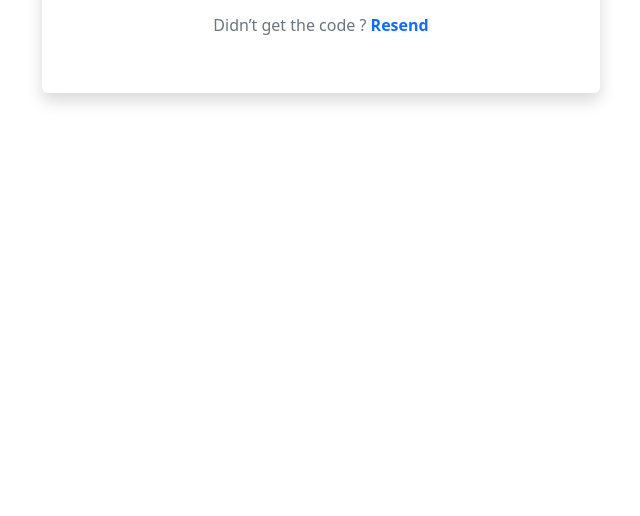
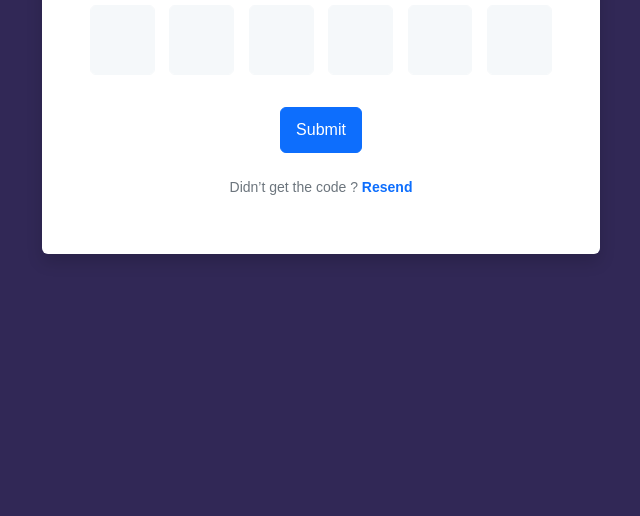
Before and after one commit to SyntaxEnemies/power-corp, a plain HTML site: page templates/verify.html in a window 1280 px wide. Shown: the part 284-800 px from the top of the page, without its empty margins (319-959 px from the left). Drawn offline with nearby package versions, Linux system fonts and the light colour scheme; files that its build step writes are made by us from their sources; a web font is replaced by a local one.

```diff
--- a/templates/verify.html
+++ b/templates/verify.html
@@ -13,8 +13,75 @@
 	<!-- Custom CSS Link -->
 	<link rel="stylesheet" href="style.css">
 </head>
+<style>
+
+
+/* Variables */
+:root{
+    --primary-font-family: 'Poppins', sans-serif;
+    --light-white:#f5f8fa;
+    --gray:#5e6278;
+    --gray-1:#e3e3e3;
+}
+body{
+    font-family:var(--primary-font-family);
+    font-size: 14px;
+	background-color: #312856;
+}
+
+/* Main CSS OTP Verification New Changing */
+.wrapper{
+    padding:130px 0 100px;
+
+}
+.wrapper .logo img{
+    max-width:40%;
+}
+.wrapper input{
+    background-color:var(--light-white);
+    border-color:var(--light-white);
+    color:var(--gray);
+}
+.wrapper input:focus{
+    box-shadow: none;
+}
+
+.wrapper .submit_btn{
+    padding:10px 15px;
+    font-weight:500;
+}
+
+.wrapper .submit_btn:focus{
+    box-shadow: none;
+}
+
+
+/* OTP Verification CSS */
+.wrapper .otp_input input{
+    width:14%;
+    height:70px;
+    text-align: center;
+    font-size: 20px;
+    font-weight: 600;
+}
+
+@media (max-width:1200px){
+    .wrapper .otp_input input{
+        height:50px;
+    }
+}
+@media (max-width:767px){
+    .wrapper .otp_input input{
+        height:40px;
+    }
+}
+
+
+
+
+</style>
 <body>
-    <section class="wrapper">
+    <section class="wrapper" >
 		<div class="container">
 			<div class="col-sm-8 offset-sm-2 col-lg-6 offset-lg-3 col-xl-6 offset-xl-3 text-center">
 
```
